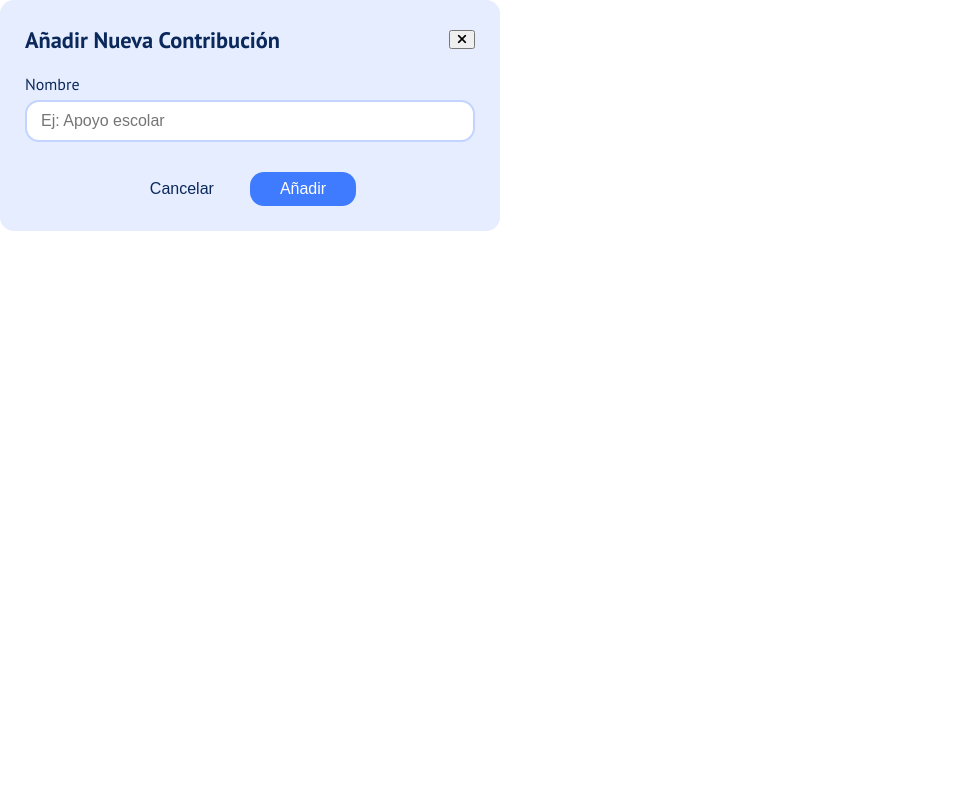
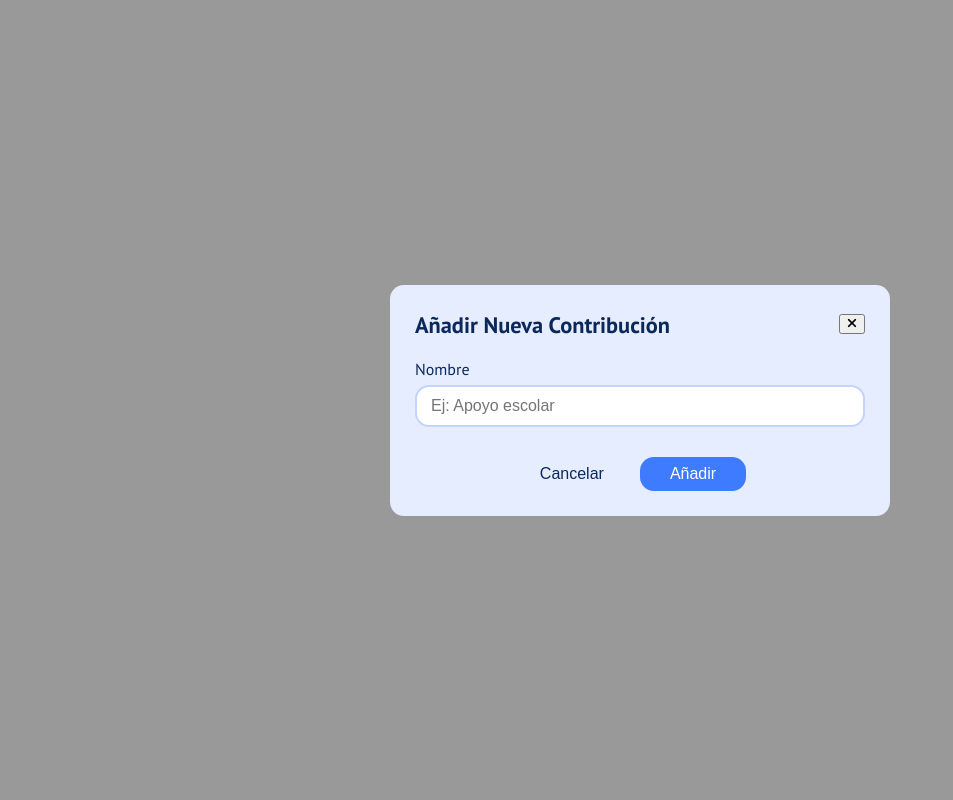
Before and after one commit to sergiodiazpereira/proyectoGrupo1, a PHP site: page /vistaAgregarContribucion.html in a window 1280 px wide. Shown: the whole page, without its empty margins (0-953 px from the left). Run offline with PHP 8.4, Linux system fonts and the light colour scheme.

```diff
--- a/diseño/mockups/admin/santi/vistaAgregarAsociacion.html
+++ b/diseño/mockups/admin/santi/vistaAgregarAsociacion.html
@@ -81,7 +81,7 @@
             </div>
             <div id="tituloSubtitulo">
                 <h1>Añadir Asociación</h1>
-                <p>Añadade los detalles de la asociación.</p>
+                <p>Añade los detalles de la asociación.</p>
             </div>
         </div>
 
--- a/diseño/mockups/admin/santi/vistaAgregarContribucion.html
+++ b/diseño/mockups/admin/santi/vistaAgregarContribucion.html
@@ -12,7 +12,7 @@
 
 <body>
     <!-- Modal para agregar Contribuciones -->
-    <div id="modal-contribuciones" class="overlay">
+    <div id="modal-contribuciones" class="fondo">
         <div class="modal">
             <div class="modal-header">
                 <h2>Añadir Nueva Contribución</h2>
```
Also changed, not shown: diseño/mockups/admin/santi/css/style.css (+80 -12 lines).
